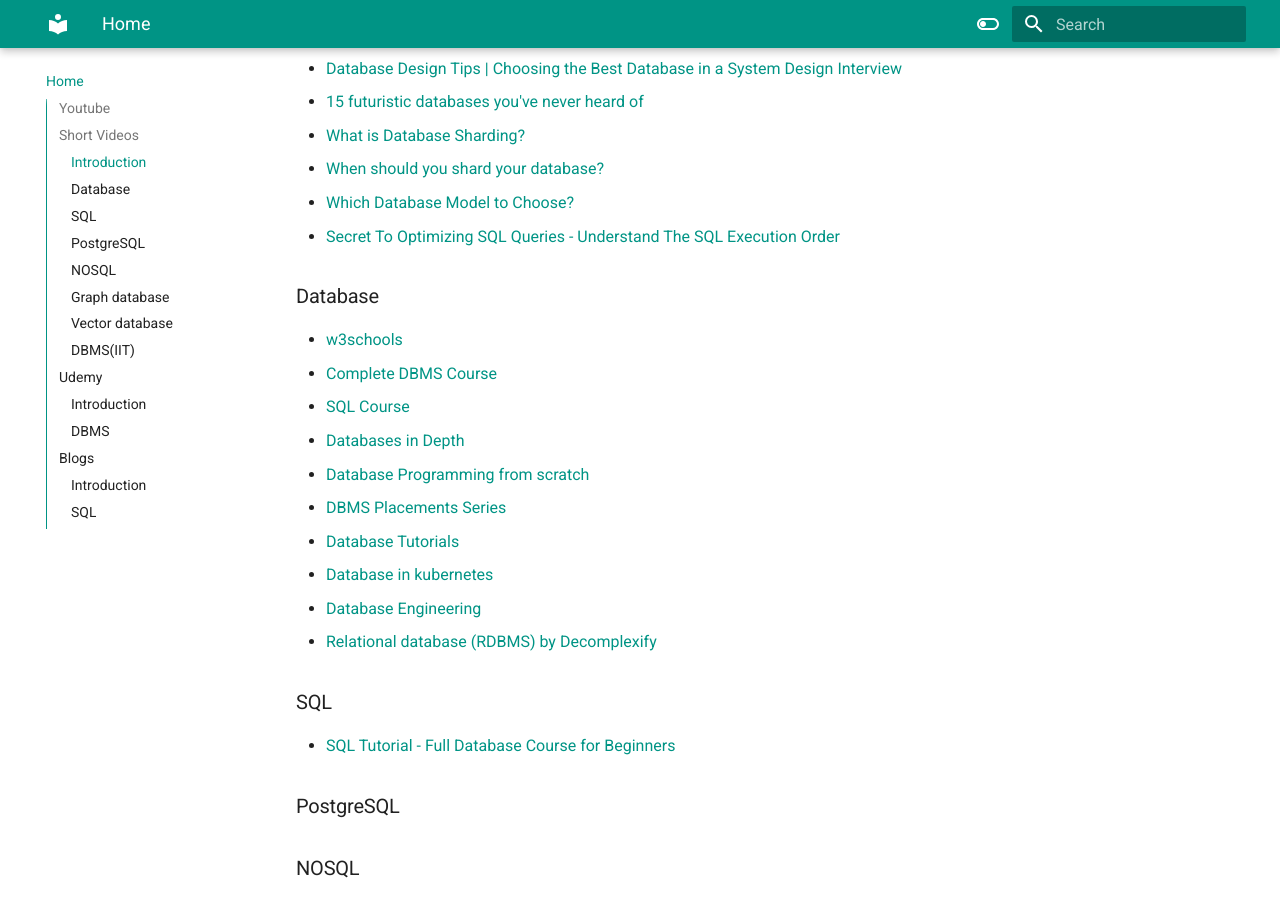
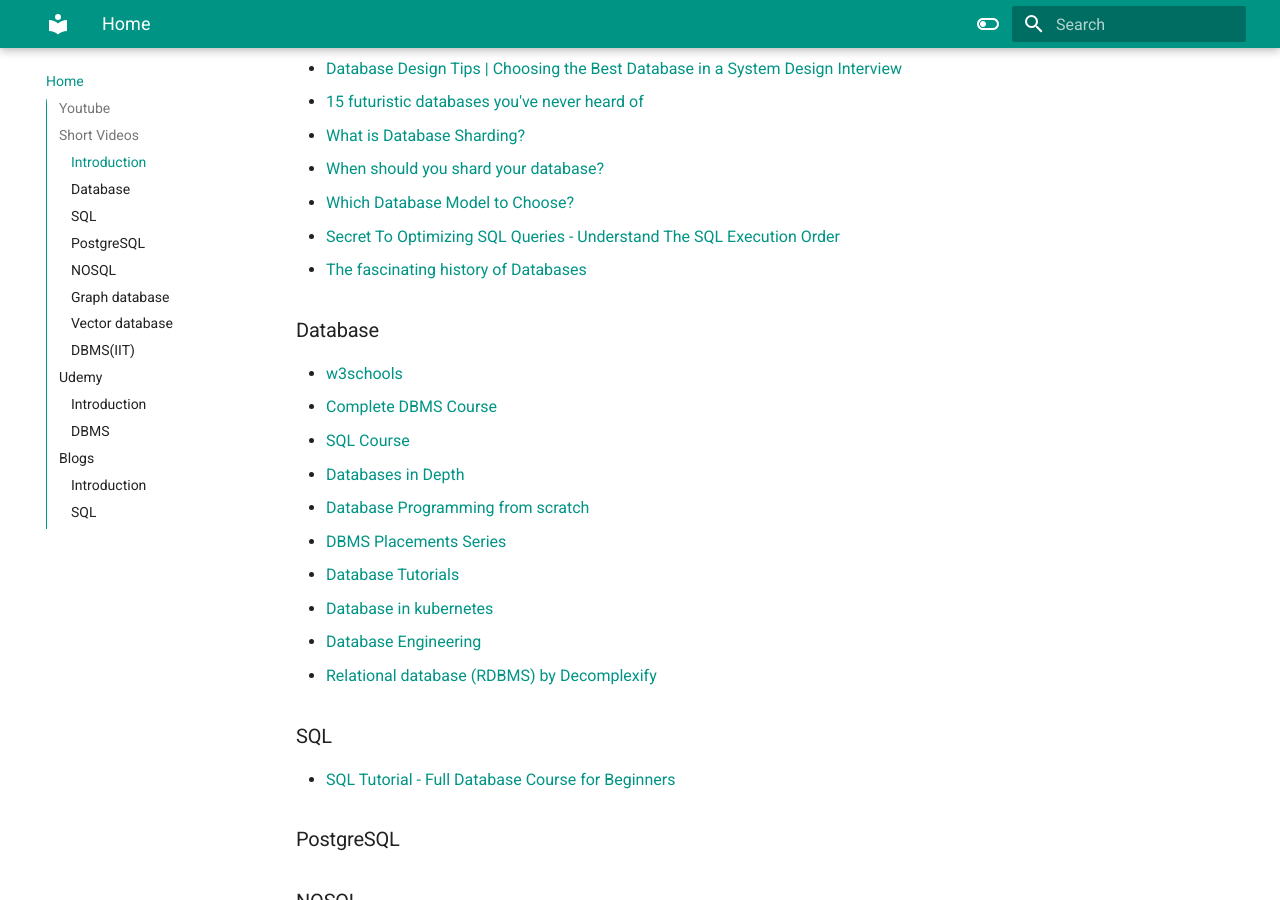
Before and after one commit to abhishekghoshh/database-helper, an MkDocs documentation site: the page built from docs/index.md, in a window 1280 px wide and 900 px high, scrolled down 536 px. Built offline with MkDocs 1.6.1 and Material for MkDocs 9.7.7, drawn with Linux system fonts in a browser that asks for light colours.

Commit message:
updated commit

```diff
--- a/docs/index.md
+++ b/docs/index.md
@@ -20,6 +20,7 @@
 - [When should you shard your database?](https://www.youtube.com/watch?v=iHNovZUZM3A)
 - [Which Database Model to Choose?](https://www.youtube.com/watch?v=9mdadNspP_M)
 - [Secret To Optimizing SQL Queries - Understand The SQL Execution Order](https://www.youtube.com/watch?v=BHwzDmr6d7s)
+- [The fascinating history of Databases](https://www.youtube.com/watch?v=6szdySvorzA)
 
 
 ### Database
```
Also changed, not shown: docs/sqlite/links.md (+2 -0 lines).
